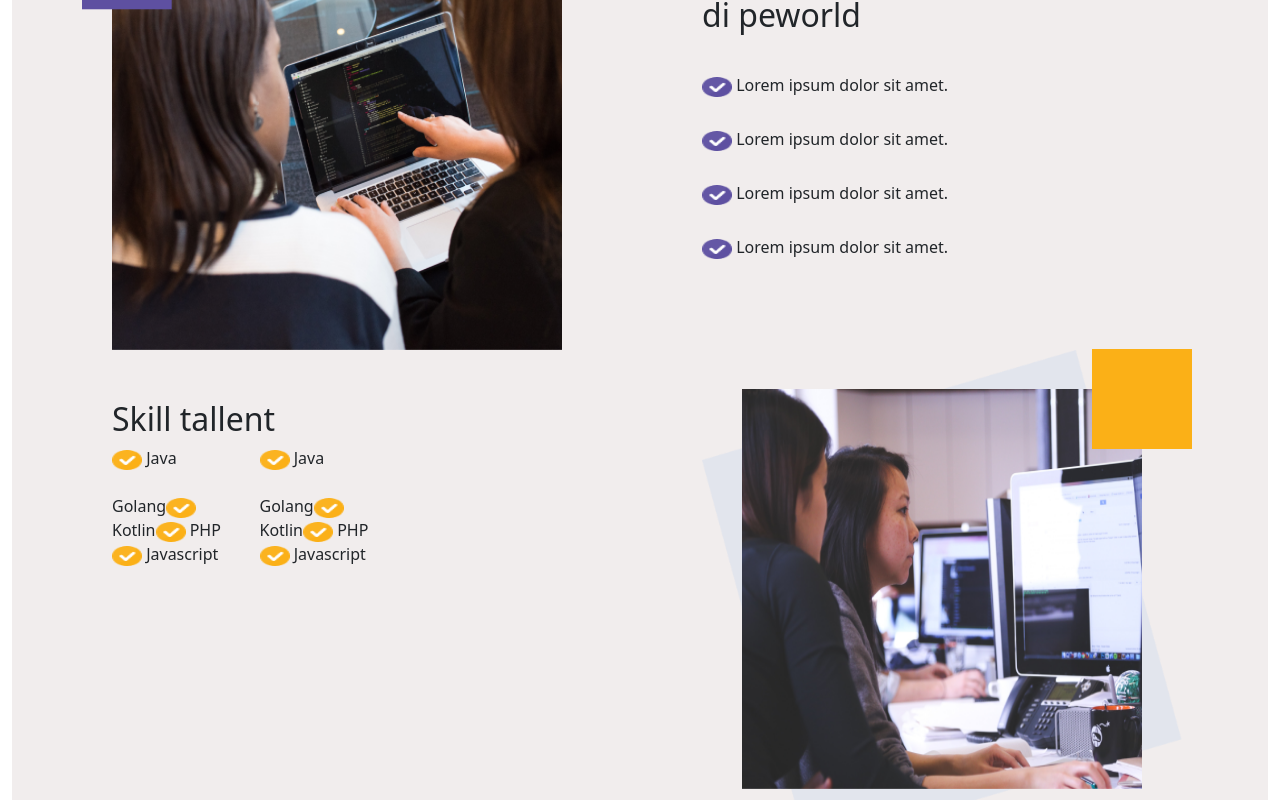
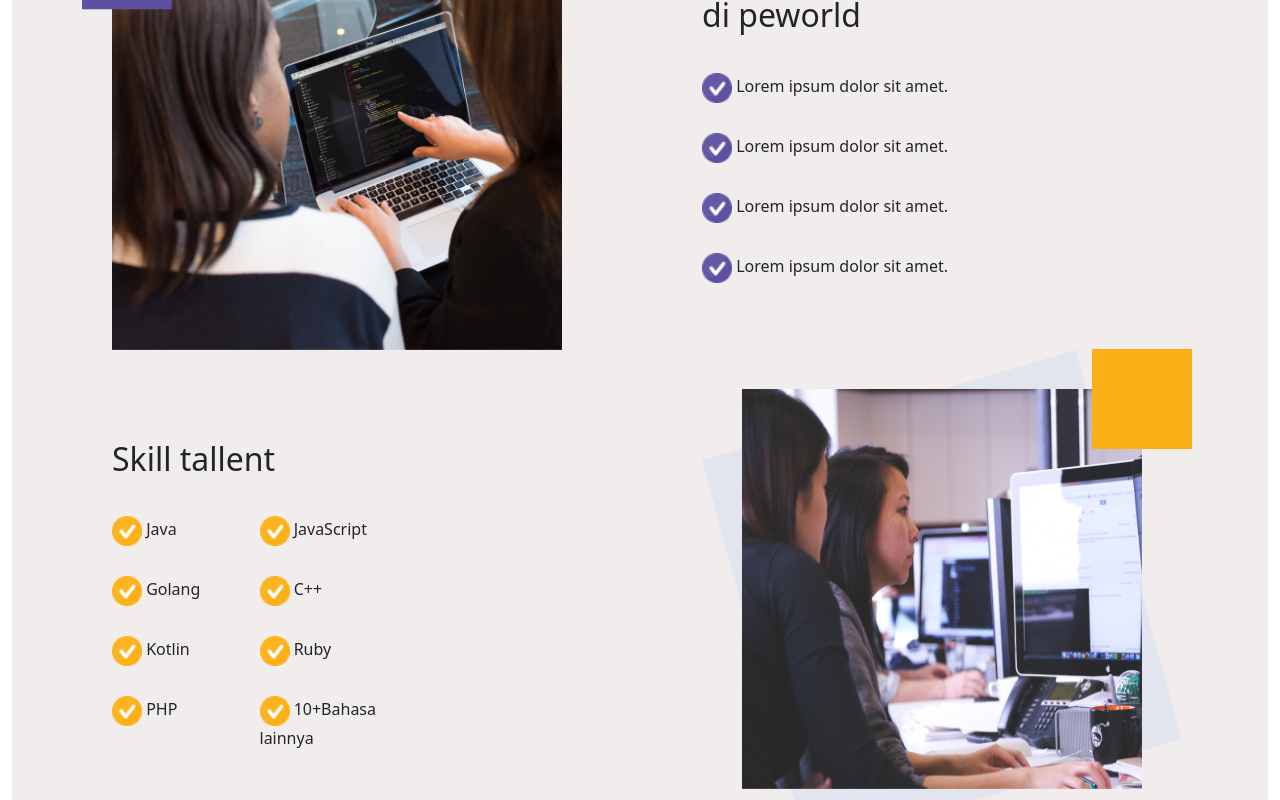
Before and after one commit to sukron21/week_10_hirejob_App, a Next.js app: page / in a window 1280 px wide. Shown: the part 580-1380 px from the top of the page. Built offline with nearby package versions, Linux system fonts and the light colour scheme.

Commit message:
penyesuaian landing page

```diff
--- a/pages/index.js
+++ b/pages/index.js
@@ -104,19 +104,19 @@ const landingPage = () => {
                 <h2>Kenapa harus mencari tallent</h2>
                 <h2>di peworld</h2>
                 <div className={Styles.foto4}>
-                  <Image height={20} width={30} className={Styles.foto5} src="/tick 1.png" alt=''/> Lorem ipsum
+                  <Image height={30} width={30} className={Styles.foto5} src="/tick 1.png" alt=''/> Lorem ipsum
                   dolor sit amet.<br></br>
                 </div>
                 <div  className={Styles.foto4}>
-                  <Image height={20} width={30} className={Styles.foto5} src="/tick 1.png" alt='' /> Lorem ipsum
+                  <Image height={30} width={30} className={Styles.foto5} src="/tick 1.png" alt='' /> Lorem ipsum
                   dolor sit amet.<br></br>
                 </div>
                 <div className={Styles.foto4}>
-                  <Image height={20} width={30} className={Styles.foto5} src="/tick 1.png" alt=''/> Lorem ipsum
+                  <Image height={30} width={30} className={Styles.foto5} src="/tick 1.png" alt=''/> Lorem ipsum
                   dolor sit amet.<br></br>
                 </div>
                 <div className={Styles.foto4}>
-                  <Image height={20} width={30} className={Styles.foto5} src="/tick 1.png" alt='' /> Lorem ipsum
+                  <Image height={30} width={30} className={Styles.foto5} src="/tick 1.png" alt='' /> Lorem ipsum
                   dolor sit amet.
                 </div>
               </div>
@@ -127,42 +127,34 @@ const landingPage = () => {
                   <h2>Skill tallent</h2>
                   <div className="row">
                     <div className="col-md-3 flex-d-flex">
-                    <Image height={20} width={30} className={Styles.foto5} src="/tick 13.png" alt='' /> Java
-                    <Image height={20} width={30} className={Styles.foto6} src="/tick 13.png"alt='' /> Golang
-                    <Image height={20} width={30} className={Styles.foto5} src="/tick 13.png" alt='' /> Kotlin
-                    <Image height={20} width={30} className={Styles.foto5} src="/tick 13.png" alt='' /> PHP
-                    <Image height={20} width={30} className={Styles.foto5} src="/tick 13.png" alt='' /> Javascript
+                      <div className={Styles.foto4}>
+                    <Image height={30} width={30} className={Styles.foto5} src="/tick 13.png" alt='' /> Java
                     </div>
-                    <div className="col-md-3 flex-d-flex">
-                    <Image height={20} width={30} className={Styles.foto5} src="/tick 13.png" alt='' /> Java
-                    <Image height={20} width={30} className={Styles.foto6} src="/tick 13.png"alt='' /> Golang
-                    <Image height={20} width={30} className={Styles.foto5} src="/tick 13.png" alt='' /> Kotlin
-                    <Image height={20} width={30} className={Styles.foto5} src="/tick 13.png" alt='' /> PHP
-                    <Image height={20} width={30} className={Styles.foto5} src="/tick 13.png" alt='' /> Javascript
+                    <div className={Styles.foto4}>
+                    <Image height={30} width={30} className={Styles.foto5} src="/tick 13.png" alt='' /> Golang
+                    </div>
+                    <div className={Styles.foto4}>
+                    <Image height={30} width={30} className={Styles.foto5} src="/tick 13.png" alt='' /> Kotlin
+                    </div>
+                    <div className={Styles.foto4}>
+                    <Image height={30} width={30} className={Styles.foto5} src="/tick 13.png" alt='' /> PHP
+                    </div>
+                    </div>
+                    <div className="col-md-4 flex-d-flex">
+                    <div className={Styles.foto4}>
+                    <Image height={30} width={30} className={Styles.foto5} src="/tick 13.png" alt='' /> JavaScript
+                    </div>
+                    <div className={Styles.foto4}>
+                    <Image height={30} width={30} className={Styles.foto5} src="/tick 13.png" alt='' /> C++
+                    </div>
+                    <div className={Styles.foto4}>
+                    <Image height={30} width={30} className={Styles.foto5} src="/tick 13.png" alt='' /> Ruby
+                    </div>
+                    <div className={Styles.foto4}>
+                    <Image height={30} width={30} className={Styles.foto5} src="/tick 13.png" alt='' /> 10+Bahasa lainnya
+                    </div>
                     </div>
                   </div>
-                  {/* <div className={`row ${Styles.foto4}`}>
-                    <div className="col-md-3">
-                    <Image height={20} width={30} className={Styles.foto5} src="/tick 13.png" alt='' /> Java
-                    </div>
-                    <div className="col-md-3">
-                    <Image height={20} width={30} className={Styles.foto6} src="/tick 13.png"alt='' /> Golang
-                    </div>
-                  </div> */}
-                  {/* <div className={Styles.foto4}>
-                    <Image height={20} width={30} className={Styles.foto5} src="/tick 13.png" alt='' /> Kotlin
-                    <Image height={20} width={30} className={Styles.foto7} src="/tick 13.png" alt='' /> c++
-                  </div>
-                  <div className={Styles.foto4}>
-                    <Image height={20} width={30} className={Styles.foto5} src="/tick 13.png" alt='' /> PHP
-                    <Image height={20} width={30} className={Styles.foto6} src="/tick 13.png" alt=''/> Ruby
-                  </div>
-                  <div className={Styles.foto4}>
-                    <Image height={20} width={30} className={Styles.foto5} src="/tick 13.png" alt='' />{" "}
-                    Javascript
-                    <Image height={20} width={30}    className={Styles.foto8} src="/tick 13.png" alt='' /> 10+
-                    Bahasa lainnya
-                  </div> */}
                 </div>
               </div>
             </div>
--- a/styles/landing.module.css
+++ b/styles/landing.module.css
@@ -10,7 +10,7 @@
    height: 500px;
 }
 .hal1{
-    margin-top: 130px;
+    margin-top: 10px;
     /* padding-left: 120px; */
     padding-right: 100px;
 }
@@ -49,7 +49,7 @@
     padding-top: 30px;
 }
 .hal3{
-    padding-top: 50px;
+    padding-top: 90px;
 }
 .foto6{
     padding-left: 110px;
```
